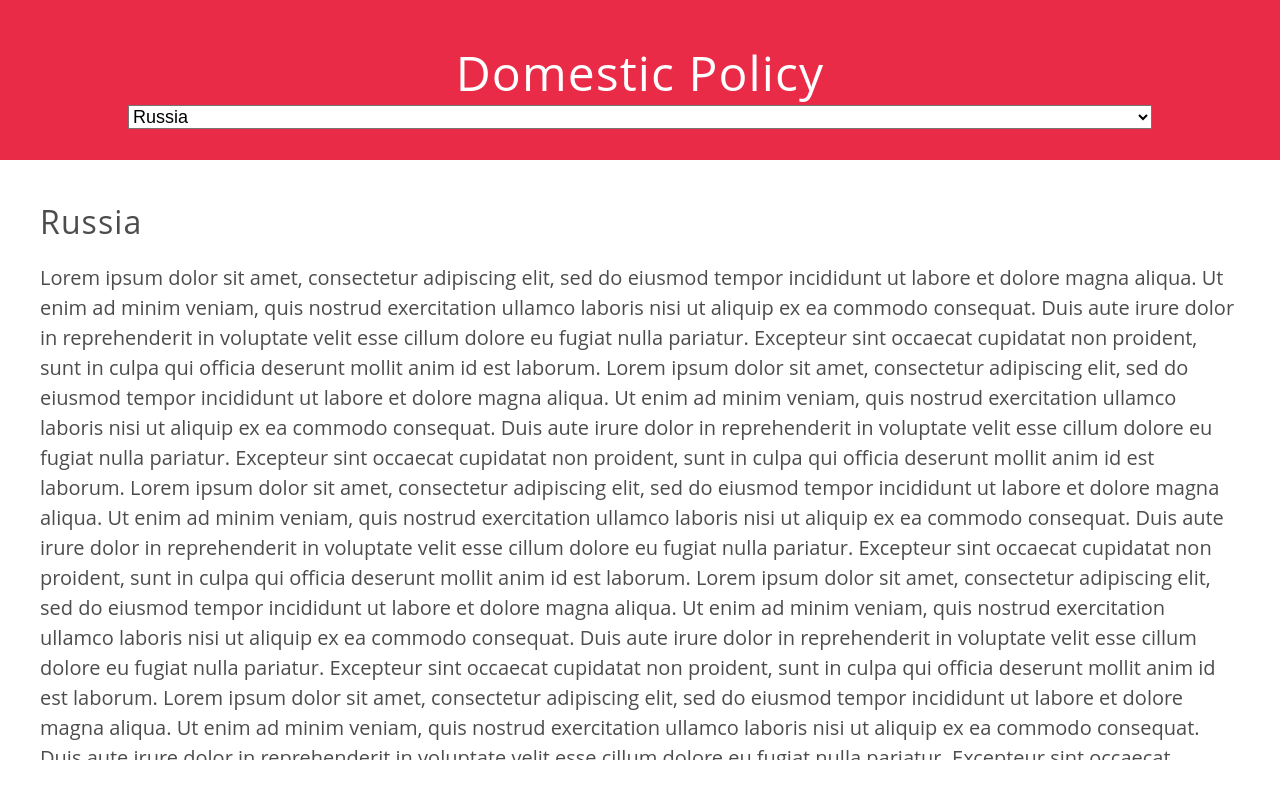
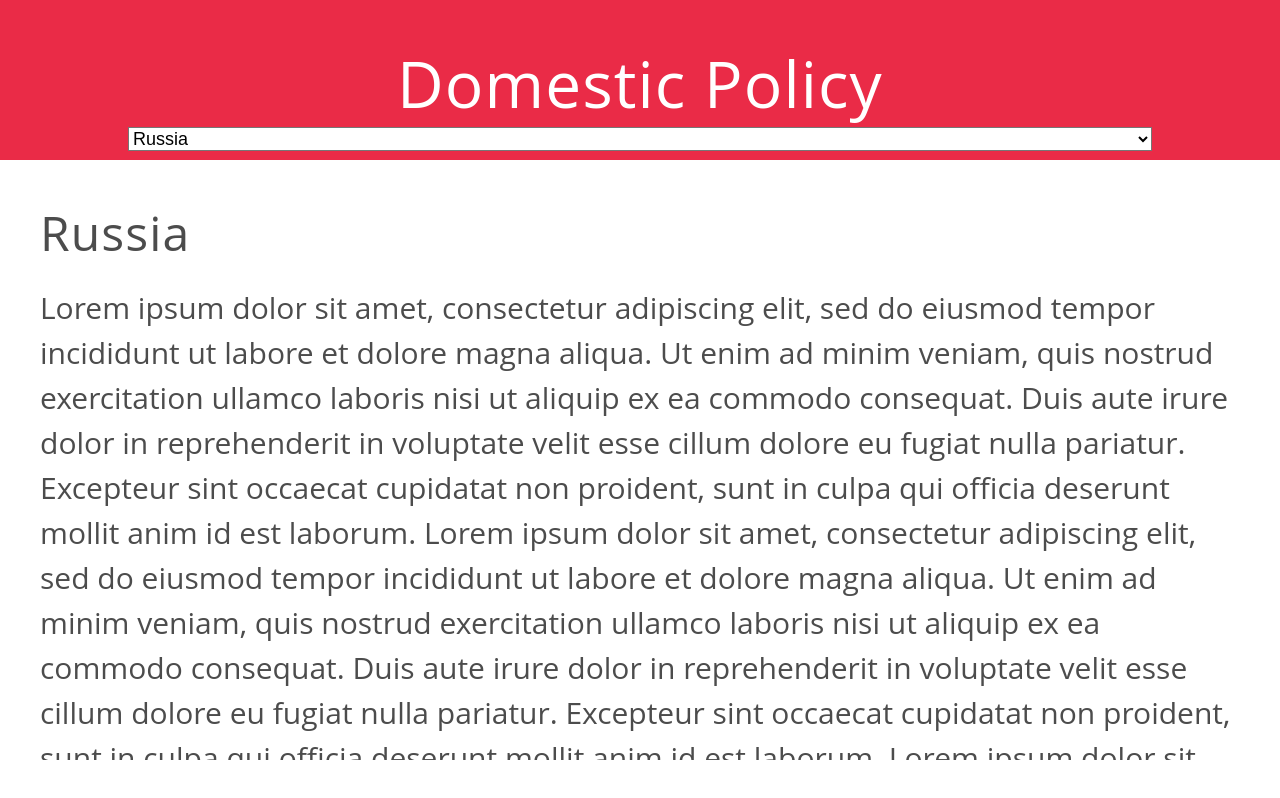
Before and after one commit to uhs-atlas/uhs-atlas.github.io, a plain HTML site: page mobileTest.html in a window 1280 px wide. Drawn offline with Linux system fonts and the light colour scheme.

Commit message:
Version 1.4.7

```diff
--- a/mobileTest.html
+++ b/mobileTest.html
@@ -65,7 +65,7 @@
 				margin: 20px;
 				margin-top: 40px;
 				letter-spacing: 1.1;
-				font-size: 48px;
+				font-size: 64px;
 				text-align: center;
 			}
 
@@ -107,7 +107,7 @@
 				margin: 40px;
 				margin-bottom: 20px;
 				letter-spacing: 1.1;
-				font-size: 32px;
+				font-size: 48px;
 				display: block;
 				width: 100%;
 				float: left;
@@ -131,8 +131,8 @@
 
 			.mPolicyScreenBody p{
 				font-family: 'Open Sans';
-				font-size: 20px;
-				line-height: 30px;
+				font-size: 30px;
+				line-height: 45px;
 				color: rgba(0,0,0, 0.7);
 				margin-left: 40px;
 				margin-right: 40px;
```
